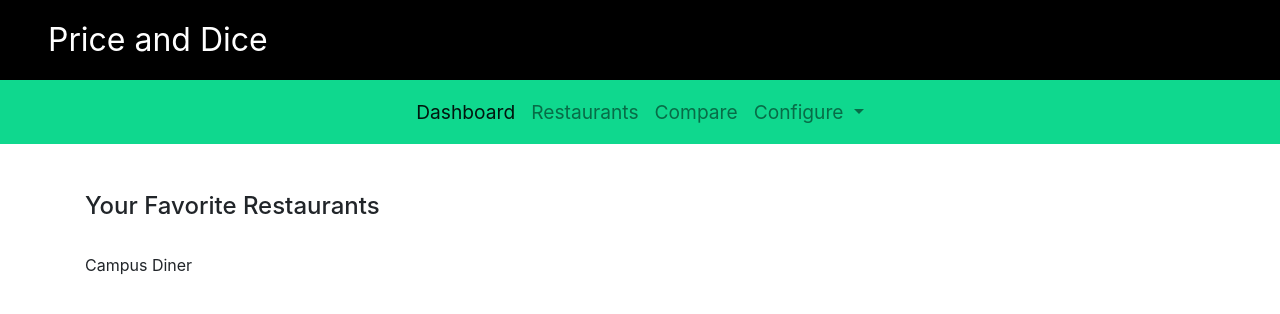
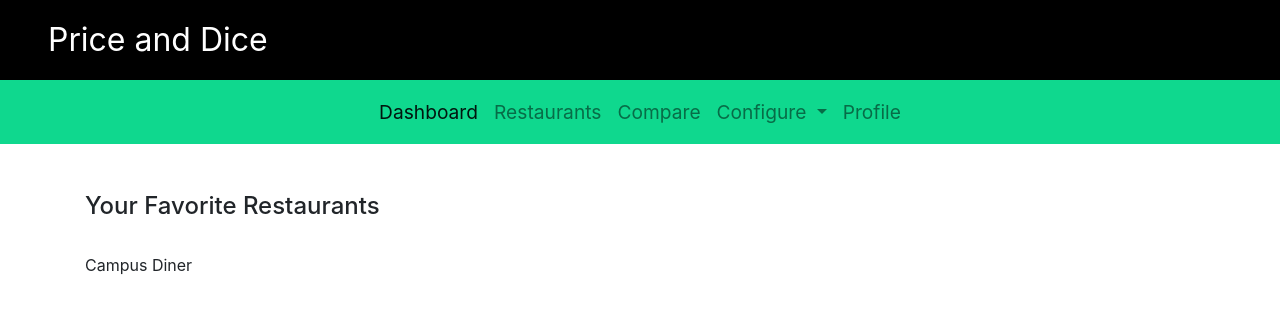
Before and after one commit to DSWhite96/Campus_Price_And_Dice, a Django app: page /campus/ in a window 1280 px wide. Shown: the top 314 px of the page. Run offline with Django 3.2, Linux system fonts and the light colour scheme; data comes from the database, SQL or seed files in the repository; some libraries are stand-ins or nearby versions.

Commit message:
Started user_profile page

```diff
--- a/mystic_coast/campus/templates/campus/base.html
+++ b/mystic_coast/campus/templates/campus/base.html
@@ -59,6 +59,12 @@
                     </li>
                     {% endblock %}
 
+                    {% block user_profile_link %}
+                    <li class="nav-item">
+                        <a class="nav-link" href="{% url 'campus:user_profile' %}">Profile</a>
+                    </li>
+                    {% endblock %}
+
                 </ul>
                 <!--
                 <form class="form-inline my-2 my-lg-0">
--- /dev/null
+++ b/mystic_coast/campus/templates/campus/user_profile.html
@@ -0,0 +1,3 @@
+{% extends "./base.html" %}
+{% block title %} User Profile {% endblock %}
+{% block user_profile_link %}
--- a/mystic_coast/campus/views.py
+++ b/mystic_coast/campus/views.py
@@ -80,3 +80,7 @@ def add_favorite_restaurant(request, restaurant_id):
         raise Http404("Restaurant does not exist")
 
     return HttpResponseRedirect(request.path_info)
+
+#4/2 Derrick
+def user_profile(request):
+    return render(request, 'user_profile.html')
```
